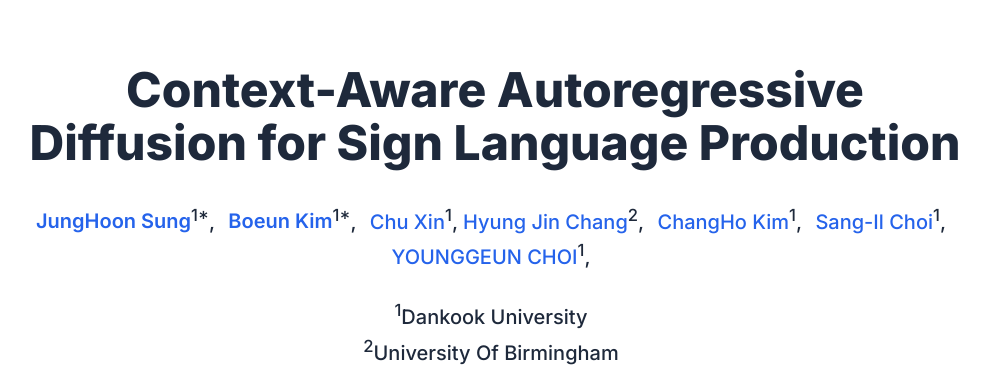
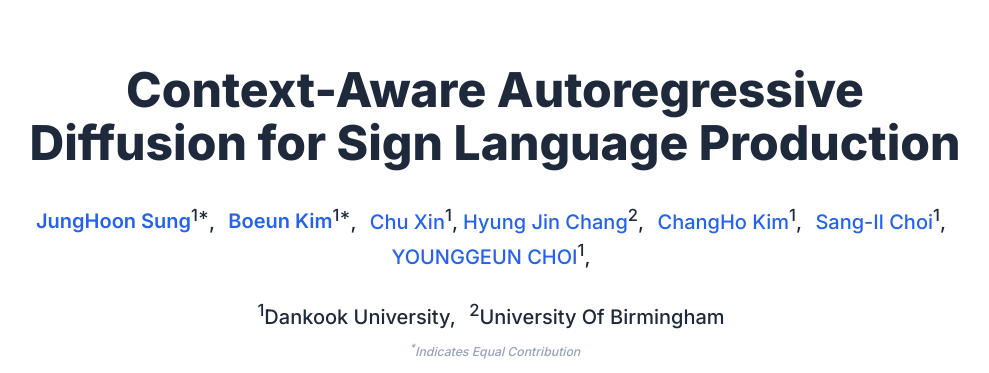
Before and after one commit to Jason-sjh/GARD, a plain HTML site: page index.html in a window 1280 px wide. Shown: the top 373 px of the page, without its empty margins (145-1134 px from the left). Drawn offline with nearby package versions, Linux system fonts and the light colour scheme; some icons are missing.

Commit message:
Update index.html

```diff
--- a/index.html
+++ b/index.html
@@ -215,11 +215,8 @@
                   </div>
 
                   <div class="is-size-5 publication-authors">
-                    <!-- TODO: Replace with your institution and conference/journal info -->
-                    <!-- <span class="author-block">Dankook University<br>Conference name and year</span> -->
-                    <span class="author-block"><sup>1</sup>Dankook University</span>
-                    <br> <span class="author-block"><sup>2</sup>University Of Birmingham</span>
-                    <!-- TODO: Remove this line if no equal contribution -->
+                    <span class="author-block"><sup>1</sup>Dankook University, </span>
+                    <span class="author-block"><sup>2</sup>University Of Birmingham</span>
                     <span class="eql-cntrb"><small><br><sup>*</sup>Indicates Equal Contribution</small></span>
                   </div>
 
```
